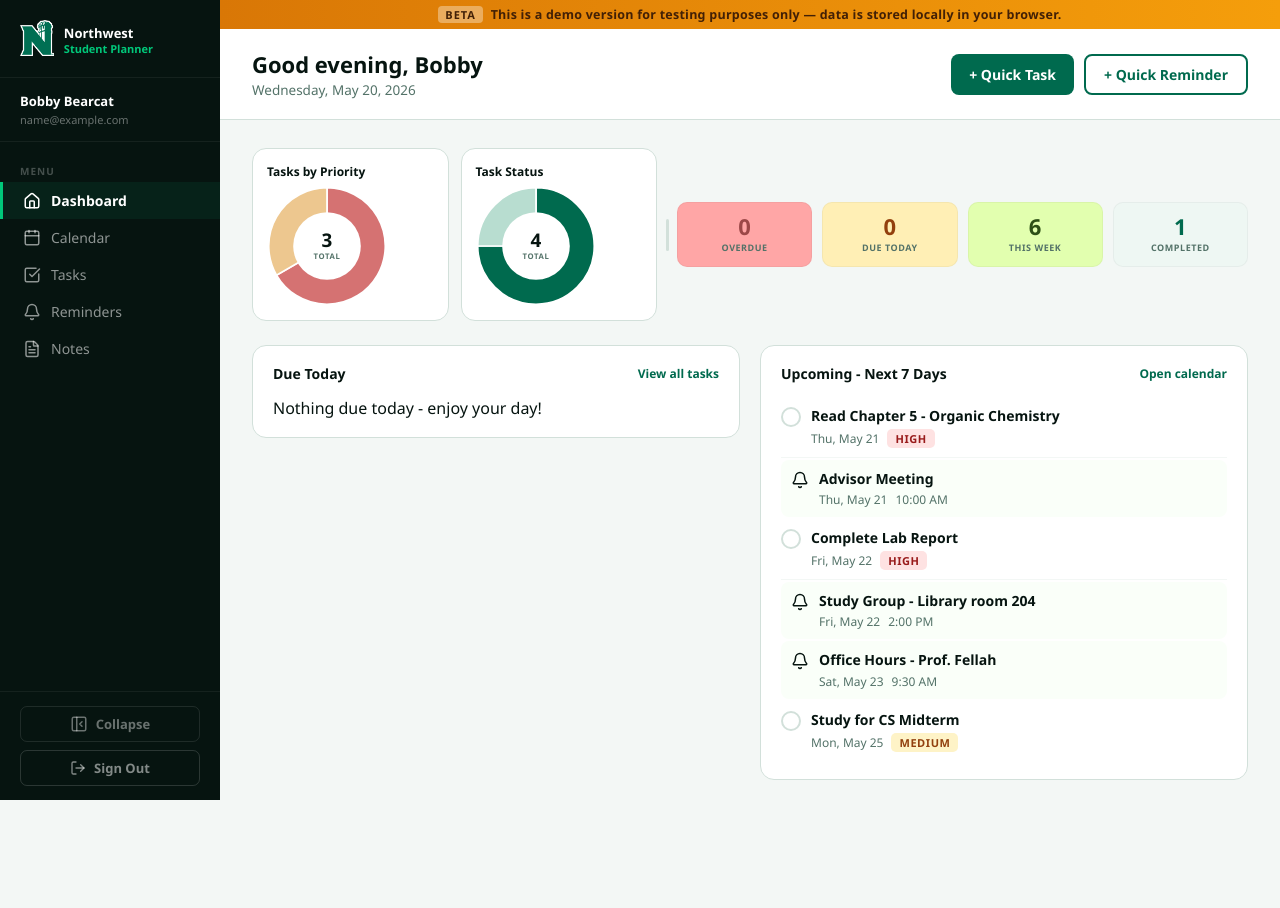
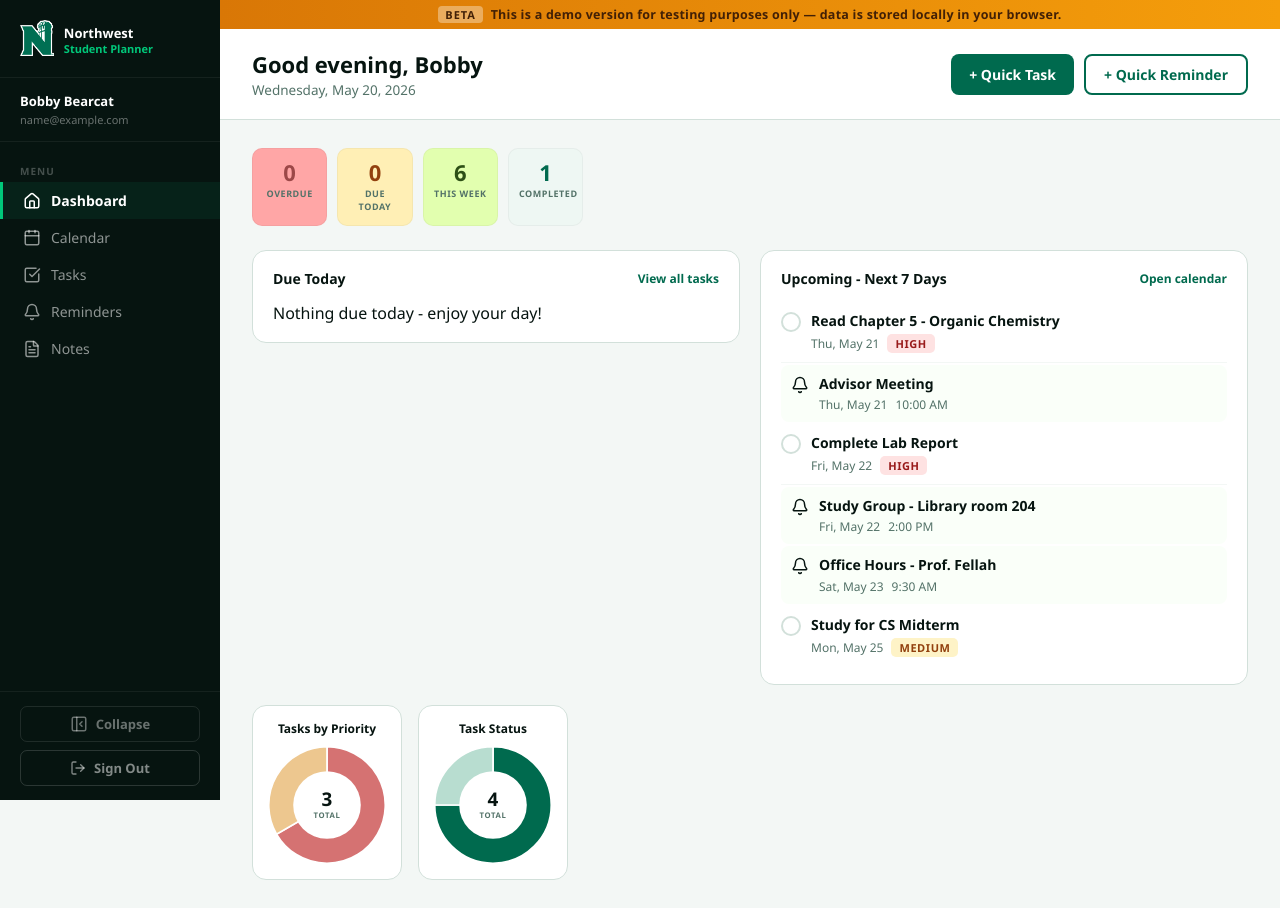
Before and after one commit to Chanikya5793/GDPProject, a React (Vite) app: page / in a window 1280 px wide. Both pictures are taken after typing "name@example.com", "Sample123" into the empty fields and a click on the button "Sign In". Before the commit the page ends 808 px from the top, so only its background shows below. Built offline with nearby package versions, Linux system fonts and the light colour scheme.

Commit message:
feat: Refactor Dashboard layout by removing draggable divider and updating chart display

```diff
--- a/src/css/Dashboard.css
+++ b/src/css/Dashboard.css
@@ -7,71 +7,40 @@
   flex-wrap: wrap;
 }
 
-/* ANALYTICS ROW — Charts | Divider | Stats */
+/* STAT CARDS ROW */
 .dash-analytics {
   display: flex;
-  align-items: center;
-  gap: 0;
+  gap: 10px;
   margin-bottom: 24px;
 }
 
+/* PIE CHART CARDS — bottom of page */
 .dash-charts {
   display: flex;
-  gap: 12px;
-  flex-shrink: 0;
-  flex-grow: 0;
-  min-width: 405px;
+  gap: 16px;
+  margin-top: 20px;
 }
 
 .dash-chart-card {
-  flex: 1;
-  min-width: 0;
   background: var(--white);
   border: 1px solid var(--border);
   border-radius: 14px;
   padding: 14px;
 }
 
+.dash-chart-square {
+  display: flex;
+  flex-direction: column;
+  align-items: center;
+}
+
 .dash-chart-title {
   font-size: 12px;
   font-weight: 700;
   color: var(--text);
-  margin-bottom: 6px;
+  margin-bottom: 8px;
 }
 
-.dash-chart-body {
-  display: flex;
-  align-items: center;
-  gap: 12px;
-}
-
-/* Hide legends when charts section is narrow */
-.dash-charts-compact .pie-legend {
-  display: none;
-}
-
-/* DRAGGABLE DIVIDER */
-.dash-divider {
-  width: 20px;
-  display: flex;
-  align-items: center;
-  justify-content: center;
-  cursor: col-resize;
-  flex-shrink: 0;
-}
-
-.dash-divider-line {
-  width: 3px;
-  height: 32px;
-  background: var(--border);
-  border-radius: 2px;
-  transition: background .15s, height .15s;
-}
-
-.dash-divider:hover .dash-divider-line {
-  background: var(--green);
-  height: 48px;
-}
 
 /* PIE CHART */
 .pie-wrap {
@@ -126,41 +95,10 @@
   font-size: 11px;
 }
 
-/* PIE LEGEND — vertical list beside chart */
-.pie-legend {
-  display: flex;
-  flex-direction: column;
-  gap: 6px;
-  flex-shrink: 0;
-}
-
-.pie-legend-item {
-  display: flex;
-  align-items: center;
-  gap: 5px;
-  font-size: 11px;
-  color: var(--muted);
-  white-space: nowrap;
-}
-
-.pie-legend-dot {
-  width: 7px;
-  height: 7px;
-  border-radius: 50%;
-  flex-shrink: 0;
-}
-
-.pie-legend-val {
-  font-weight: 700;
-  margin-left: 2px;
-}
-
 /* STAT CARDS — single row, evenly distributed */
 .dash-stats-row {
   display: flex;
   gap: 10px;
-  flex: 1;
-  min-width: 300px;
 }
 
 .dash-stat-mini {
@@ -305,27 +243,12 @@
 
 /* RESPONSIVE */
 @media (max-width: 900px) {
-  .dash-analytics {
-    flex-direction: column;
+  .dash-stats-row {
+    flex-wrap: wrap;
   }
 
   .dash-charts {
-    width: 100% !important;
-  }
-
-  .dash-divider {
-    width: 100%;
-    height: 16px;
-    cursor: default;
-  }
-
-  .dash-divider-line {
-    width: 32px;
-    height: 3px;
-  }
-
-  .dash-stats-row {
-    grid-template-columns: repeat(4, 1fr);
+    flex-wrap: wrap;
   }
 
   .dash-grid {
--- a/src/pages/Dashboard.jsx
+++ b/src/pages/Dashboard.jsx
@@ -1,4 +1,4 @@
-import { useState, useEffect, useRef, useCallback } from "react"
+import { useState, useEffect } from "react"
 import { Link } from "react-router-dom"
 import { useAuth } from "../context/AuthContext"
 import { getTasks, toggleTask, createTask } from "../api/tasks"
@@ -229,33 +229,6 @@ export default function Dashboard() {
   const [reminders, setReminders] = useState([])
   const [loading, setLoading] = useState(true)
   const [quickMode, setQuickMode] = useState(null)
-  const chartsRef = useRef(null)
-
-  const handleDividerDown = useCallback((e) => {
-    e.preventDefault()
-    const charts = chartsRef.current
-    if (!charts) return
-    const startX = e.clientX
-    const startW = charts.offsetWidth
-    const minW = 405
-    const parentW = charts.parentElement.offsetWidth
-    const maxW = parentW - 20 - 300   // 20 divider + 300 min stats
-    const onMove = (ev) => {
-      const newW = Math.max(minW, Math.min(maxW, startW + (ev.clientX - startX)))
-      charts.style.width = newW + 'px'
-      charts.classList.toggle('dash-charts-compact', newW < 500)
-    }
-    const onUp = () => {
-      window.removeEventListener('mousemove', onMove)
-      window.removeEventListener('mouseup', onUp)
-      document.body.style.cursor = ''
-      document.body.style.userSelect = ''
-    }
-    document.body.style.cursor = 'col-resize'
-    document.body.style.userSelect = 'none'
-    window.addEventListener('mousemove', onMove)
-    window.addEventListener('mouseup', onUp)
-  }, [])
 
   useEffect(() => {
     async function load() {
@@ -354,41 +327,6 @@ export default function Dashboard() {
 
       <div className="page-body">
         <div className="dash-analytics">
-          <div className="dash-charts dash-charts-compact" ref={chartsRef}>
-            <div className="dash-chart-card">
-              <div className="dash-chart-title">Tasks by Priority</div>
-              <div className="dash-chart-body">
-                <PieChart data={priorityData} size={140} />
-                <div className="pie-legend">
-                  {priorityData.map((d, i) => (
-                    <div key={i} className="pie-legend-item">
-                      <span className="pie-legend-dot" style={{ background: d.color }} />
-                      <span>{d.label}</span>
-                      <span className="pie-legend-val">{d.value}</span>
-                    </div>
-                  ))}
-                </div>
-              </div>
-            </div>
-            <div className="dash-chart-card">
-              <div className="dash-chart-title">Task Status</div>
-              <div className="dash-chart-body">
-                <PieChart data={statusData} size={140} />
-                <div className="pie-legend">
-                  {statusData.map((d, i) => (
-                    <div key={i} className="pie-legend-item">
-                      <span className="pie-legend-dot" style={{ background: d.color }} />
-                      <span>{d.label}</span>
-                      <span className="pie-legend-val">{d.value}</span>
-                    </div>
-                  ))}
-                </div>
-              </div>
-            </div>
-          </div>
-          <div className="dash-divider" onMouseDown={handleDividerDown}>
-            <div className="dash-divider-line" />
-          </div>
           <div className="dash-stats-row">
             <div className="dash-stat-mini" style={{ background: '#FFA6A6' }}>
               <div className="dash-stat-n" style={{ color: '#9C4848' }}>{overdue.length}</div>
@@ -463,6 +401,17 @@ export default function Dashboard() {
             </div>
           </div>
         </div>
+
+        <div className="dash-charts">
+          <div className="dash-chart-card dash-chart-square">
+            <div className="dash-chart-title">Tasks by Priority</div>
+            <PieChart data={priorityData} size={140} />
+          </div>
+          <div className="dash-chart-card dash-chart-square">
+            <div className="dash-chart-title">Task Status</div>
+            <PieChart data={statusData} size={140} />
+          </div>
+        </div>
       </div>
 
       {quickMode === 'task' && <QuickTaskModal onSave={handleQuickTask} onClose={() => setQuickMode(null)} />}
```
